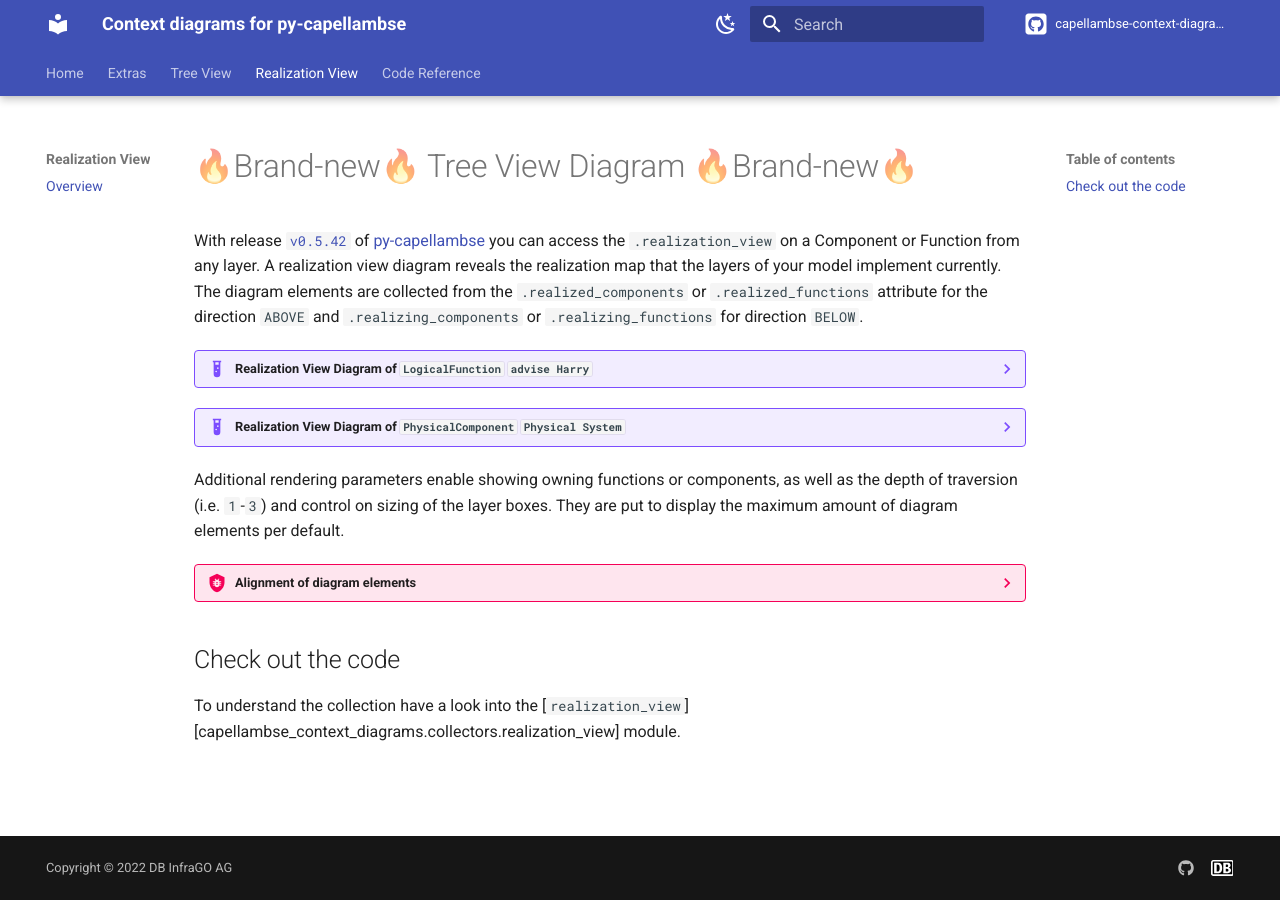
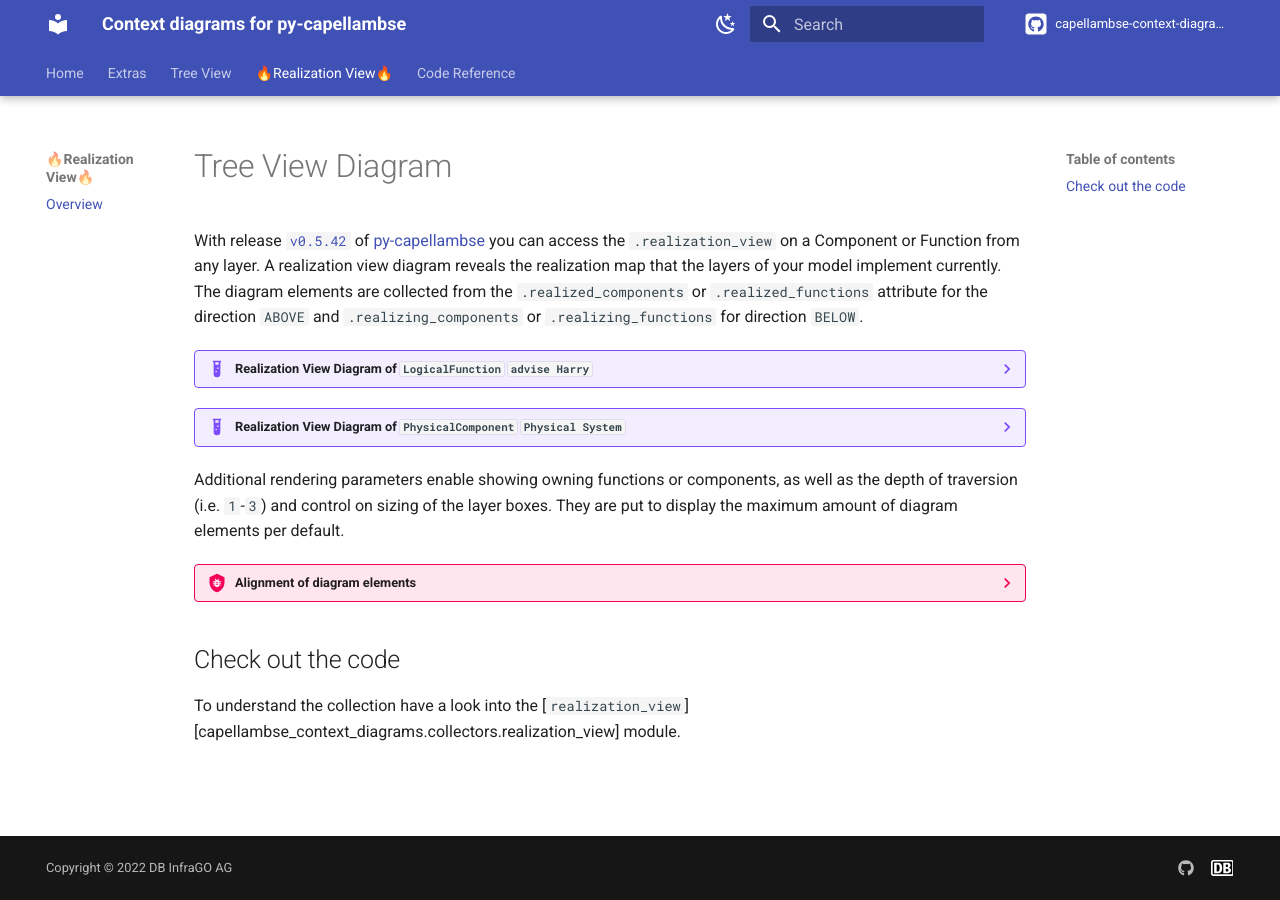
Before and after one commit to DSD-DBS/capellambse-context-diagrams, an MkDocs documentation site: the page built from docs/realization_view.md, in a window 1280 px wide. Built offline with MkDocs 1.6.1 and Material for MkDocs 9.7.7, drawn with Linux system fonts in a browser that asks for light colours; comment, search, counter and statistics services are not loaded.

Commit message:
docs(realization-view): Fix documentation

```diff
--- a/docs/realization_view.md
+++ b/docs/realization_view.md
@@ -3,7 +3,7 @@
  ~ SPDX-License-Identifier: Apache-2.0
  -->
 
-# 🔥Brand-new🔥 Tree View Diagram 🔥Brand-new🔥
+# Tree View Diagram
 
 With release
 [`v0.5.42`](https://github.com/DSD-DBS/py-capellambse/releases/tag/v0.5.42) of
--- a/mkdocs.yml
+++ b/mkdocs.yml
@@ -91,7 +91,7 @@ nav:
       - Styling: extras/styling.md
   - Tree View:
       - Overview: tree_view.md
-  - Realization View:
+  - 🔥Realization View🔥:
       - Overview: realization_view.md
   - Code Reference: reference/
 
```
